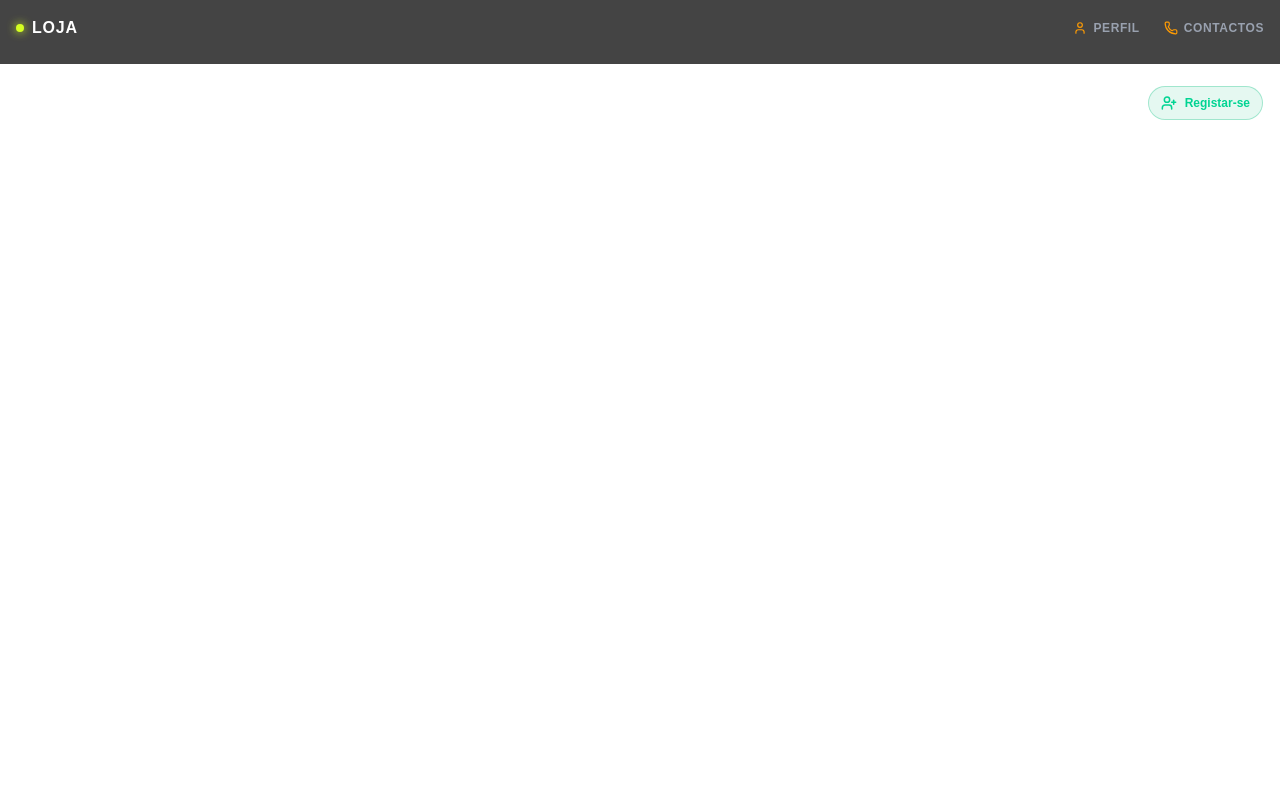
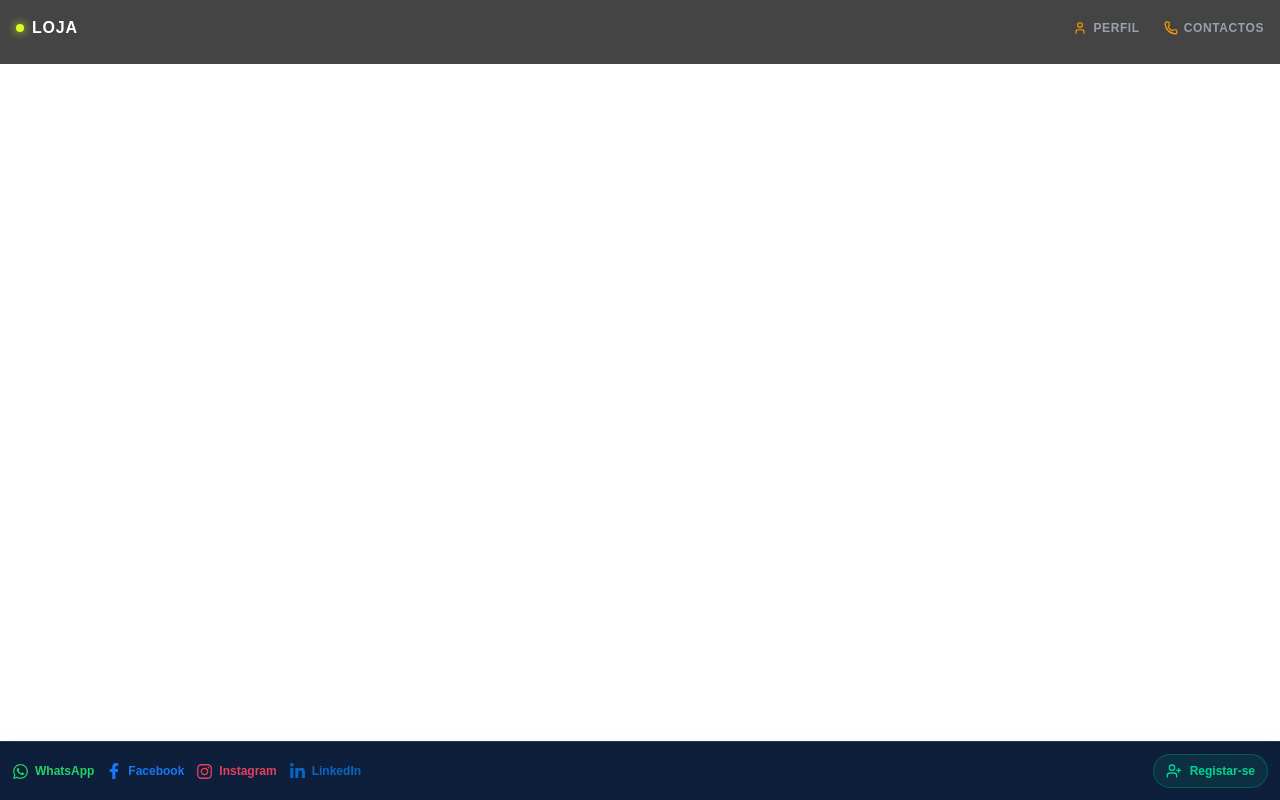
Before and after one commit to cesarpaulogove-arch/castanha_de_caju, a Next.js app: page / in a window 1280 px wide. Built offline with nearby package versions, Linux system fonts and the light colour scheme; no server answers.

Commit message:
actualizado 7

```diff
--- a/app/_components/Rodape.tsx
+++ b/app/_components/Rodape.tsx
@@ -1,7 +1,7 @@
-
 'use client'
 
 import { UserPlus } from 'lucide-react'
+
 import {
   FaWhatsapp,
   FaFacebookF,
@@ -15,229 +15,125 @@ export default function Rodape() {
   }
 
   return (
-    <footer className="w-full mt-3 px-1">
+    <footer
+      className="
+        fixed
+        bottom-0
+        left-0
+        z-50
+        w-full
+        border-t
+        border-white/10
+        bg-[#001431]/95
+        px-3
+        py-3
+        shadow-2xl
+        backdrop-blur-md
+      "
+    >
       <div
         className="
+          mx-auto
           flex
+          w-full
+          max-w-7xl
           items-center
           justify-between
           gap-3
-          rounded-xl
-          border
-          border-white/10
-          bg-white/[0.03]
-          px-3
-          py-2
-          backdrop-blur-sm
         "
       >
-
-        {/* =====================================================
-            REDES SOCIAIS
-        ====================================================== */}
-
-        <div
-          className="
-            flex
-            items-center
-            gap-2
-          "
-        >
+        {/* REDES SOCIAIS */}
+        <div className="flex items-center gap-3 overflow-x-auto">
 
           {/* WHATSAPP */}
-
           <a
             href="https://wa.me/"
             target="_blank"
             rel="noopener noreferrer"
-            aria-label="WhatsApp"
             className="
-              group
-              flex
-              h-9
-              w-9
-              items-center
-              justify-center
-              rounded-full
-              bg-white/5
-              text-white/70
-              transition-all
-              duration-300
-              hover:bg-[#25D366]
-              hover:text-white
-              hover:scale-110
-              hover:shadow-lg
-              hover:shadow-[#25D366]/20
+              flex shrink-0 items-center gap-1.5
+              text-xs font-semibold
+              text-[#25D366]
+              transition-all duration-300
+              hover:scale-105
+              hover:brightness-125
             "
           >
-            <FaWhatsapp
-              size={18}
-              className="
-                transition-transform
-                duration-300
-                group-hover:scale-110
-              "
-            />
+            <FaWhatsapp size={17} />
+            <span>WhatsApp</span>
           </a>
 
-
           {/* FACEBOOK */}
-
           <a
             href="#"
-            aria-label="Facebook"
             className="
-              group
-              flex
-              h-9
-              w-9
-              items-center
-              justify-center
-              rounded-full
-              bg-white/5
-              text-white/70
-              transition-all
-              duration-300
-              hover:bg-[#1877F2]
-              hover:text-white
-              hover:scale-110
-              hover:shadow-lg
-              hover:shadow-[#1877F2]/20
+              flex shrink-0 items-center gap-1.5
+              text-xs font-semibold
+              text-[#1877F2]
+              transition-all duration-300
+              hover:scale-105
+              hover:brightness-125
             "
           >
-            <FaFacebookF
-              size={16}
-              className="
-                transition-transform
-                duration-300
-                group-hover:scale-110
-              "
-            />
+            <FaFacebookF size={16} />
+            <span>Facebook</span>
           </a>
 
-
           {/* INSTAGRAM */}
-
           <a
             href="#"
-            aria-label="Instagram"
             className="
-              group
-              flex
-              h-9
-              w-9
-              items-center
-              justify-center
-              rounded-full
-              bg-white/5
-              text-white/70
-              transition-all
-              duration-300
-              hover:bg-gradient-to-tr
-              hover:from-yellow-400
-              hover:via-pink-500
-              hover:to-purple-600
-              hover:text-white
-              hover:scale-110
-              hover:shadow-lg
-              hover:shadow-pink-500/20
+              flex shrink-0 items-center gap-1.5
+              text-xs font-semibold
+              text-[#E4405F]
+              transition-all duration-300
+              hover:scale-105
+              hover:brightness-125
             "
           >
-            <FaInstagram
-              size={18}
-              className="
-                transition-transform
-                duration-300
-                group-hover:scale-110
-              "
-            />
+            <FaInstagram size={17} />
+            <span>Instagram</span>
           </a>
 
-
           {/* LINKEDIN */}
-
           <a
             href="#"
-            aria-label="LinkedIn"
             className="
-              group
-              flex
-              h-9
-              w-9
-              items-center
-              justify-center
-              rounded-full
-              bg-white/5
-              text-white/70
-              transition-all
-              duration-300
-              hover:bg-[#0A66C2]
-              hover:text-white
-              hover:scale-110
-              hover:shadow-lg
-              hover:shadow-[#0A66C2]/20
+              flex shrink-0 items-center gap-1.5
+              text-xs font-semibold
+              text-[#0A66C2]
+              transition-all duration-300
+              hover:scale-105
+              hover:brightness-125
             "
           >
-            <FaLinkedinIn
-              size={17}
-              className="
-                transition-transform
-                duration-300
-                group-hover:scale-110
-              "
-            />
+            <FaLinkedinIn size={17} />
+            <span>LinkedIn</span>
           </a>
 
         </div>
 
-
-        {/* =====================================================
-            REGISTAR-SE
-        ====================================================== */}
-
+        {/* REGISTAR-SE */}
         <button
           type="button"
           onClick={abrirRegisto}
           className="
-            group
-            flex
-            shrink-0
-            items-center
-            gap-2
+            flex shrink-0 items-center gap-2
             rounded-full
-            border
-            border-emerald-500/30
+            border border-emerald-500/30
             bg-emerald-500/10
-            px-3
-            py-2
-            text-xs
-            font-bold
+            px-3 py-2
+            text-xs font-bold
             text-emerald-400
-            transition-all
-            duration-300
-            hover:border-emerald-400/60
+            transition-all duration-300
             hover:bg-emerald-500
             hover:text-white
-            hover:shadow-lg
-            hover:shadow-emerald-500/20
             active:scale-95
           "
         >
-          <UserPlus
-            size={16}
-            strokeWidth={2.3}
-            className="
-              transition-transform
-              duration-300
-              group-hover:scale-110
-            "
-          />
-
-          <span>
-            Registar-se
-          </span>
+          <UserPlus size={16} />
+          <span>Registar-se</span>
         </button>
-
       </div>
     </footer>
   )
--- a/package.json
+++ b/package.json
@@ -22,6 +22,7 @@
     "react-dom": "19.2.4",
     "react-icons": "^5.7.0",
     "react-leaflet": "^5.0.0",
+    "simple-icons": "^16.31.0",
     "tailwind-merge": "^3.6.0"
   },
   "devDependencies": {
```
Also changed, not shown: 1 other file (tests, documents, lock files or other folders).
